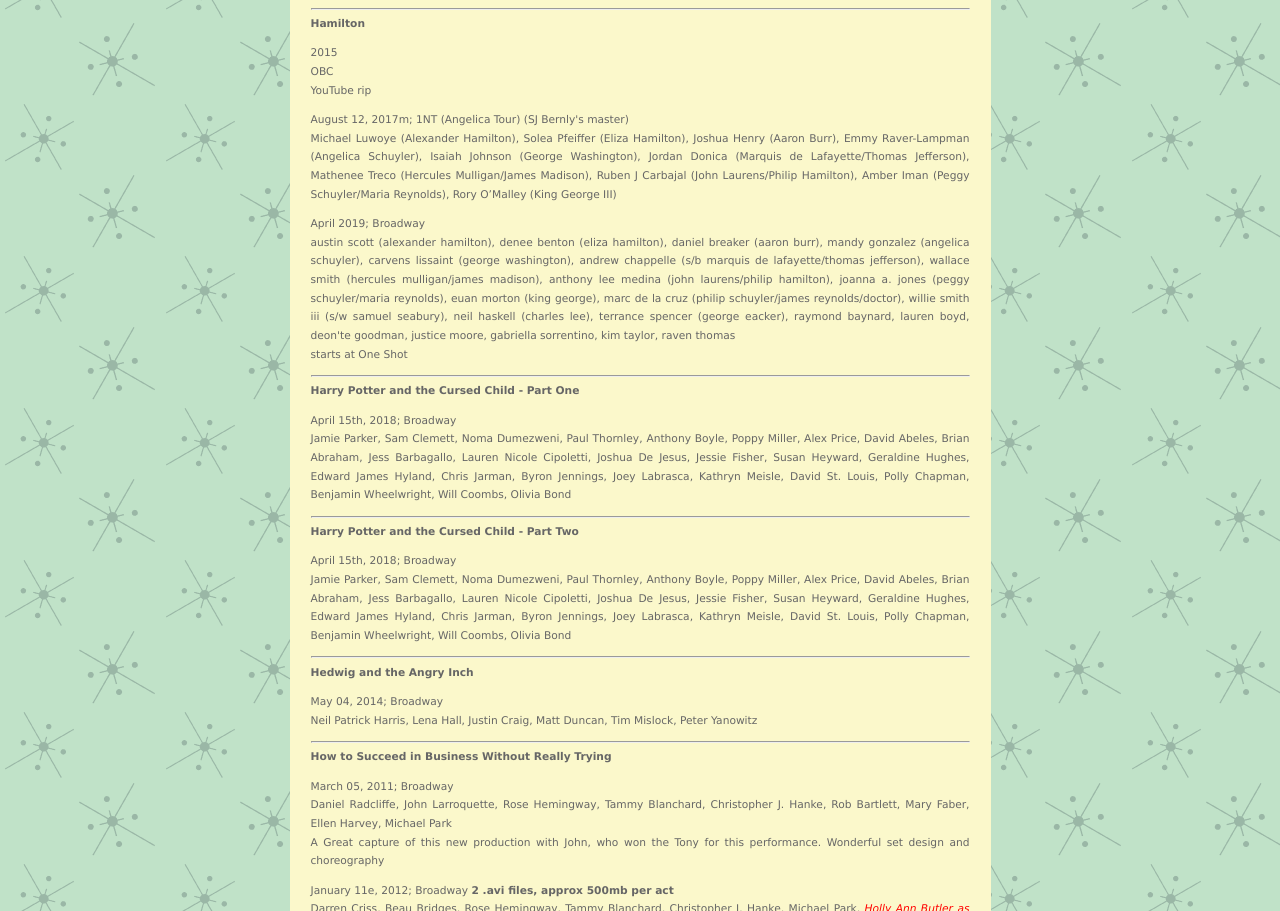
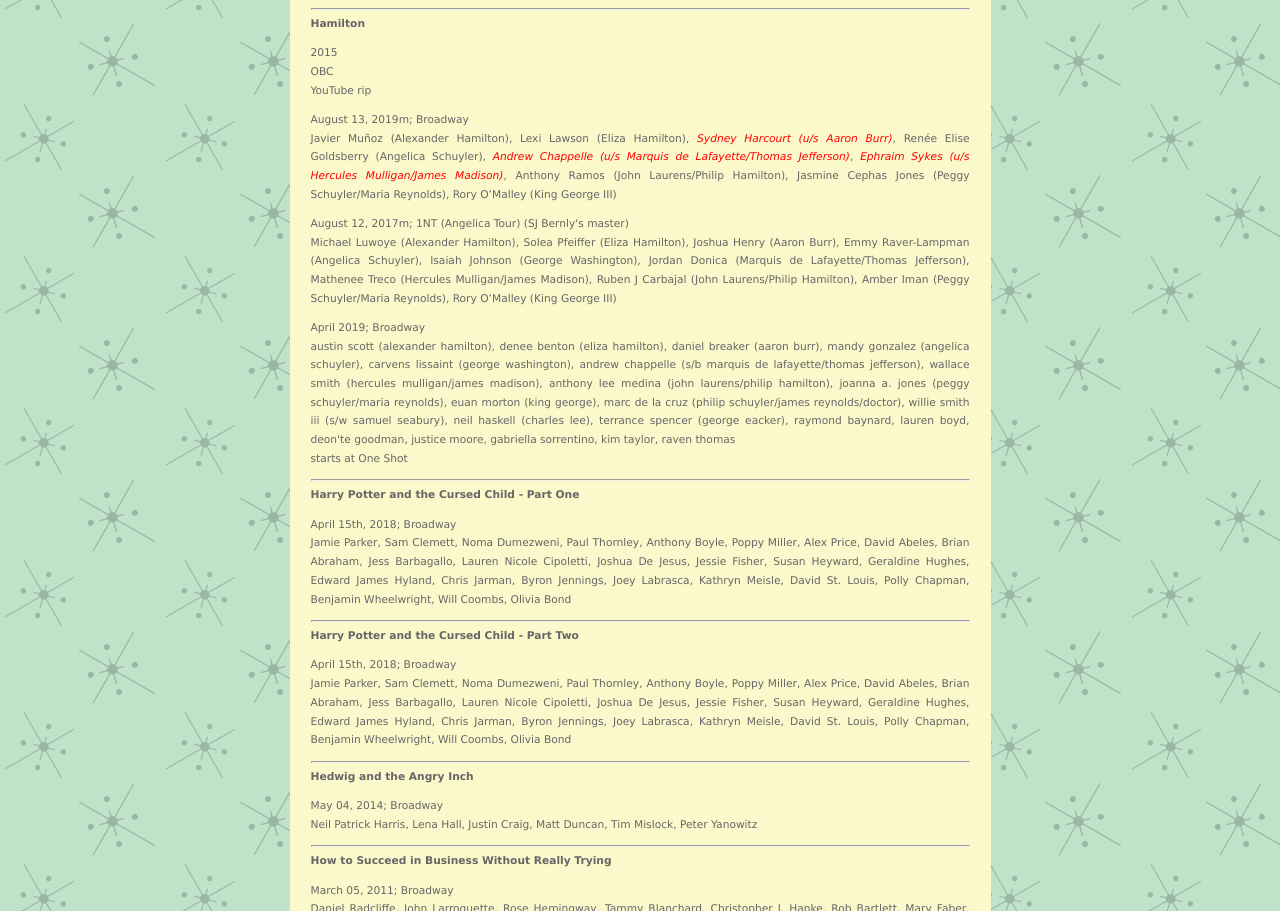
Before and after one commit to pixdrae/pixdrae.github.io, a plain HTML site: page dvd.htm in a window 1280 px wide. Shown: the part 8109-9020 px from the top of the page. Drawn offline with Linux system fonts and the light colour scheme.

Commit message:
Update dvd.htm

```diff
--- a/dvd.htm
+++ b/dvd.htm
@@ -602,6 +602,11 @@ reeve carney (orpheus), andre de shields (hermes), amber gray (persephone), eva
 <p>2015<br>OBC
 <br>YouTube rip<br>
 </p>
+
+<p>
+August 13, 2019m; Broadway<br>
+Javier Muñoz (Alexander Hamilton), Lexi Lawson (Eliza Hamilton), <i>Sydney Harcourt (u/s Aaron Burr)</i>, Renée Elise Goldsberry (Angelica Schuyler), <i>Andrew Chappelle (u/s Marquis de Lafayette/Thomas Jefferson)</i>, <i>Ephraim Sykes (u/s Hercules Mulligan/James Madison)</i>, Anthony Ramos (John Laurens/Philip Hamilton), Jasmine Cephas Jones (Peggy Schuyler/Maria Reynolds), Rory O’Malley (King George III)
+	</p>
 
 <p>
 August 12, 2017m; 1NT (Angelica Tour) (SJ Bernly's master)<br>
```
